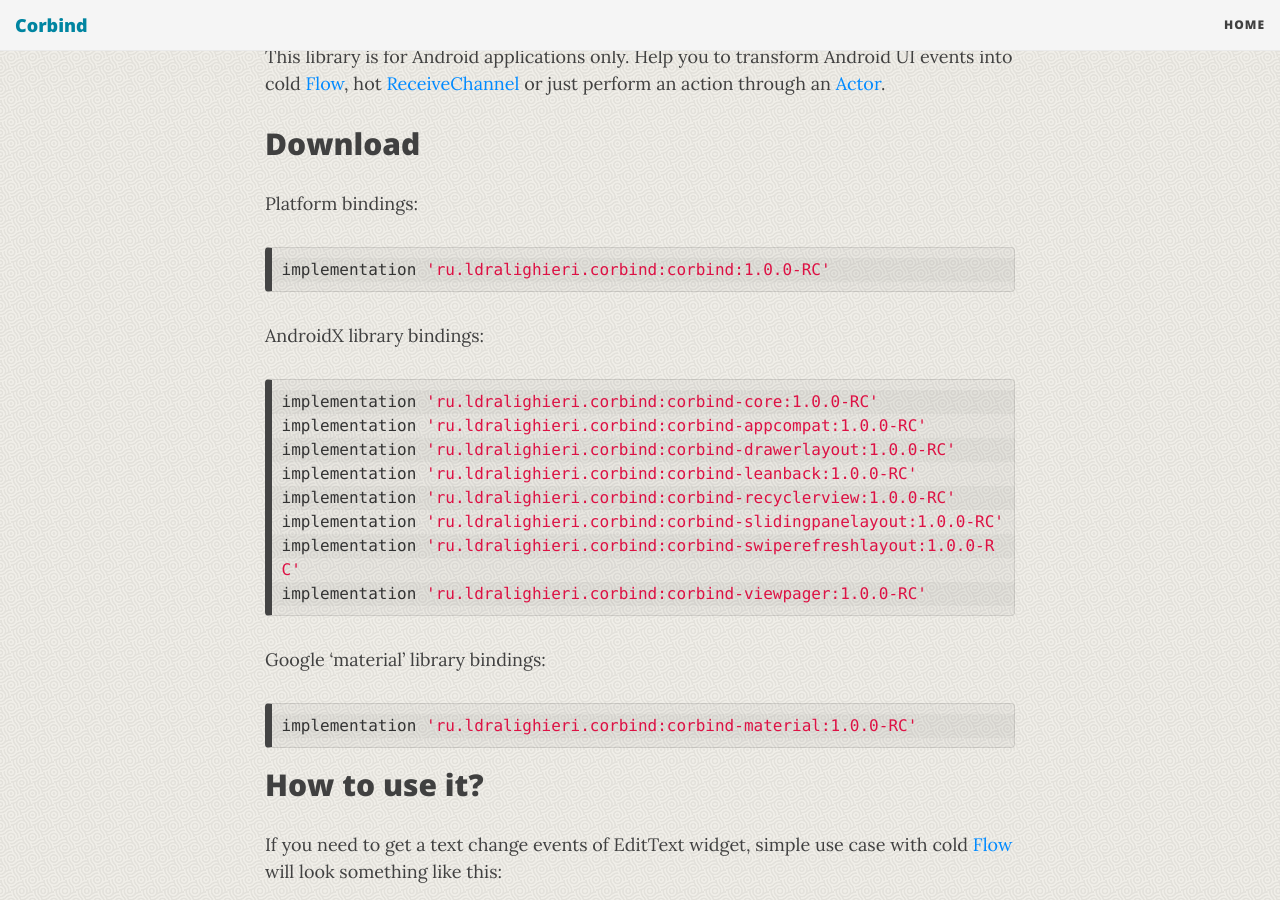
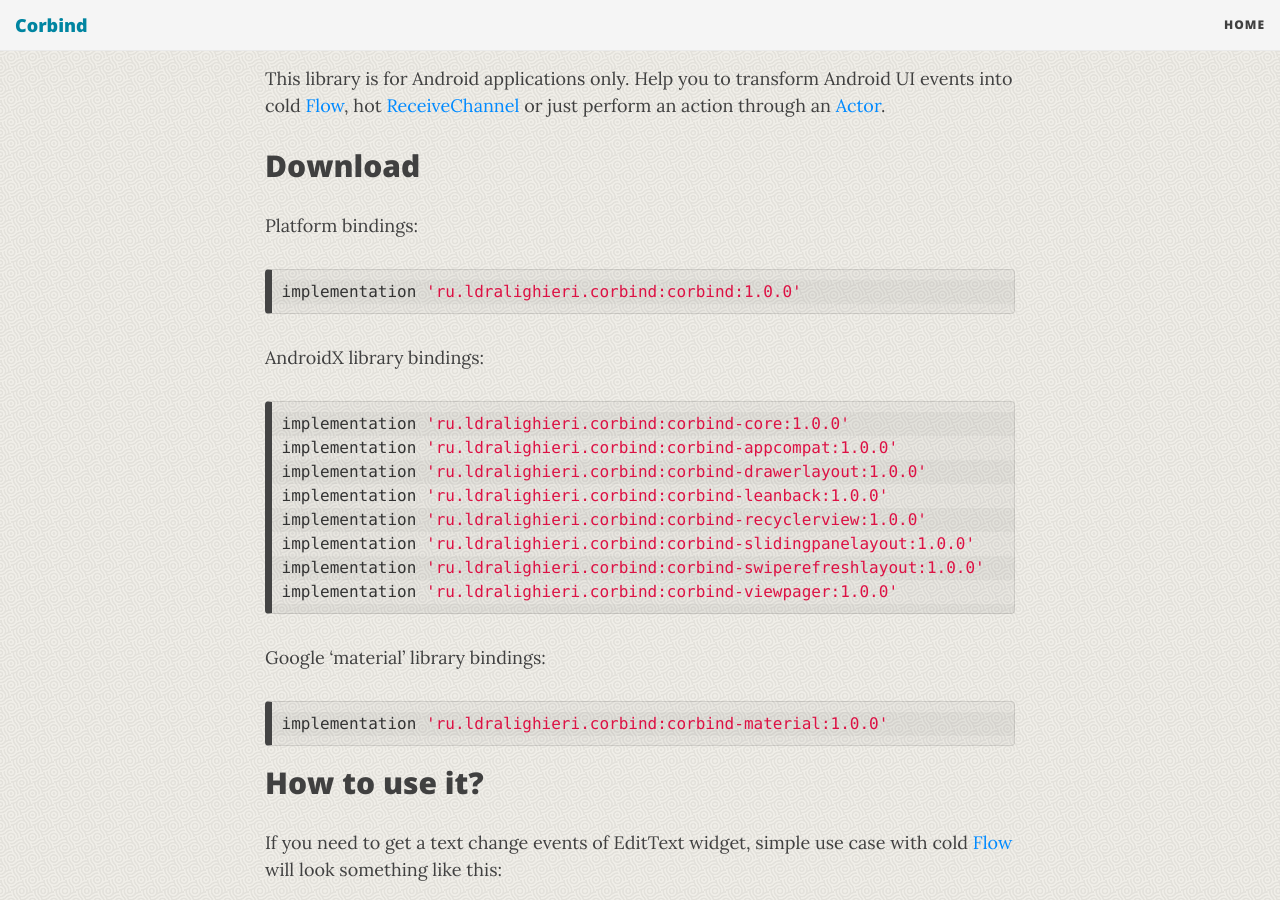
Before and after one commit to LDRAlighieri/Corbind, a Jekyll site: the page built from index.md, in a window 1280 px wide and 900 px high, scrolled down 734 px. Built offline with Jekyll 4.4.1, drawn with Linux system fonts in a browser that asks for light colours; nearby versions of some CDN libraries; some of the changed text lies outside the part shown.

Commit message:
update logo, update repository links

````diff
--- a/_includes/header.html
+++ b/_includes/header.html
@@ -19,7 +19,7 @@
 {% endif %}
 
 <header class="header-section {% if page.bigimg %}has-img{% endif %}">
-{% include shields.html type="page" %}
+<!-- {% include shields.html type="page" %} -->
 
 {% if page.bigimg %}
 <div class="big-img intro-header">
--- a/index.md
+++ b/index.md
@@ -6,9 +6,13 @@ description: Coroutines binding APIs for Android UI widgets from the platform an
 tags: [coroutines binding,coroutine binding,coroutines,coroutine,corbind,kotlin,android,receivechannel,flow,data binding]
 ---
 
-<!-- ![Corbind](img/corbind.svg) -->
 <div style="text-align: center">
     <img src="img/corbind.svg" alt="Corbind logo"/>
+</div>
+
+<div style="text-align: center">
+  <a class="github-button" href="https://github.com/LDRAlighieri" data-size="large" aria-label="Follow @LDRAlighieri on GitHub">Follow</a>
+  <a class="github-button" href="https://github.com/LDRAlighieri/Corbind" data-icon="octicon-star" data-size="large" aria-label="Star LDRAlighieri/Corbind on GitHub">Star</a>
 </div>
 
 [![Maven Central](https://img.shields.io/maven-central/v/ru.ldralighieri.corbind/corbind.svg)](https://search.maven.org/search?q=g:ru.ldralighieri.corbind)
@@ -29,24 +33,24 @@ This library is for Android applications only. Help you to transform Android UI
 
 Platform bindings:
 ```groovy
-implementation 'ru.ldralighieri.corbind:corbind:1.0.0-RC'
+implementation 'ru.ldralighieri.corbind:corbind:1.0.0'
 ```
 
 AndroidX library bindings:
 ```groovy
-implementation 'ru.ldralighieri.corbind:corbind-core:1.0.0-RC'
-implementation 'ru.ldralighieri.corbind:corbind-appcompat:1.0.0-RC'
-implementation 'ru.ldralighieri.corbind:corbind-drawerlayout:1.0.0-RC'
-implementation 'ru.ldralighieri.corbind:corbind-leanback:1.0.0-RC'
-implementation 'ru.ldralighieri.corbind:corbind-recyclerview:1.0.0-RC'
-implementation 'ru.ldralighieri.corbind:corbind-slidingpanelayout:1.0.0-RC'
-implementation 'ru.ldralighieri.corbind:corbind-swiperefreshlayout:1.0.0-RC'
-implementation 'ru.ldralighieri.corbind:corbind-viewpager:1.0.0-RC'
+implementation 'ru.ldralighieri.corbind:corbind-core:1.0.0'
+implementation 'ru.ldralighieri.corbind:corbind-appcompat:1.0.0'
+implementation 'ru.ldralighieri.corbind:corbind-drawerlayout:1.0.0'
+implementation 'ru.ldralighieri.corbind:corbind-leanback:1.0.0'
+implementation 'ru.ldralighieri.corbind:corbind-recyclerview:1.0.0'
+implementation 'ru.ldralighieri.corbind:corbind-slidingpanelayout:1.0.0'
+implementation 'ru.ldralighieri.corbind:corbind-swiperefreshlayout:1.0.0'
+implementation 'ru.ldralighieri.corbind:corbind-viewpager:1.0.0'
 ```
 
 Google 'material' library bindings:
 ```groovy
-implementation 'ru.ldralighieri.corbind:corbind-material:1.0.0-RC'
+implementation 'ru.ldralighieri.corbind:corbind-material:1.0.0'
 ```
 
 
````
Also changed, not shown: img/corbind.svg.
